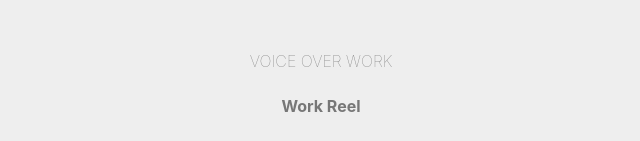
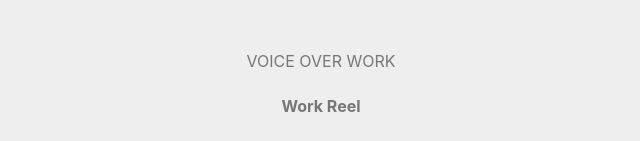
Before and after one commit to chr1sw/lizgutman, a plain HTML site: page index.html in a window 1280 px wide. Shown: the part 635-776 px from the top of the page, without its empty margins (319-959 px from the left). Drawn offline with nearby package versions, Linux system fonts and the light colour scheme.

Commit message:
Second type fix

```diff
--- a/index.html
+++ b/index.html
@@ -24,7 +24,7 @@
     <h2 class="f5 normal mb4 mb3-l lh-title gray sans-serif">AUDIO DESCRIPTION</h2>
     <h2><a class="f5 mb4 mb3-l lh-title sans-serif link gray dim" href="https://youdescribe.org/video/F6j0EbS7skc">Gulliver's Travels</a></h2>
     <br>
-    <h2 class="f5 fw1 mb4 mb3-l lh-title gray sans-serif">VOICE OVER WORK</h2>
+    <h2 class="f5 normal bg-light-grayfw1 mb4 mb3-l lh-title gray sans-serif">VOICE OVER WORK</h2>
     <h2><a class="f5 mb4 mb3-l lh-title sans-serif link gray dim" href="https://youtu.be/Gvvkqr6dgn0">Work Reel</a></h2>
     <h2><a class="f5 mb4 mb3-l lh-title sans-serif link gray dim" href="https://www.youtube.com/watch?v=1ejQRcFTFlc">"Don't Stop The Dialogue" PSA</a></h2>
   </div>
```
